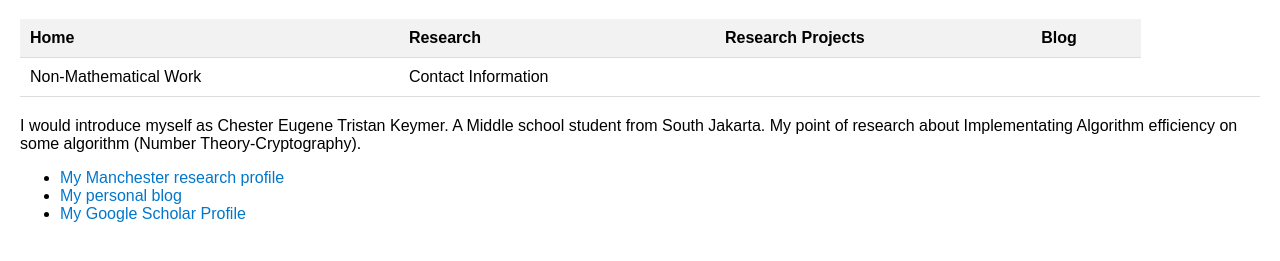
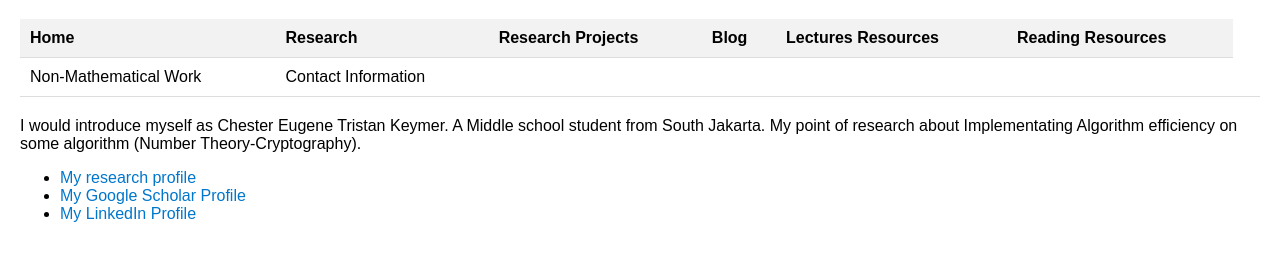
Before and after one commit to Cornelius1124/cornelius1124.github.io, a plain HTML site: page main.html in a window 1280 px wide. Shown: the part 61-322 px from the top of the page. Drawn offline with Linux system fonts and the light colour scheme.

Commit message:
Update main.html

```diff
--- a/main.html
+++ b/main.html
@@ -40,6 +40,8 @@
             <th>Research</th>
             <th>Research Projects</th>
             <th>Blog</th>
+            <th>Lectures Resources</th>
+            <th>Reading Resources</th>
         </tr>
         <tr>
             <td>Non-Mathematical Work</td>
@@ -55,9 +57,9 @@
     <p>I would introduce myself as Chester Eugene Tristan Keymer. A Middle school student from South Jakarta. My point of research about Implementating Algorithm efficiency on some algorithm (Number Theory-Cryptography).</p>
 
     <ul>
-        <li><a href="https://www.manchester.ac.uk" target="_blank">My Manchester research profile</a></li>
-        <li><a href="https://www.example.com/blog" target="_blank">My personal blog</a></li>
+        <li><a href="https://www.manchester.ac.uk" target="_blank">My research profile</a></li>
         <li><a href="https://scholar.google.com" target="_blank">My Google Scholar Profile</a></li>
+        <li><a href="https://www.example.ac.sg" target="_blank">My LinkedIn Profile</a></li>
     </ul>
 </body>
 </html>
```
